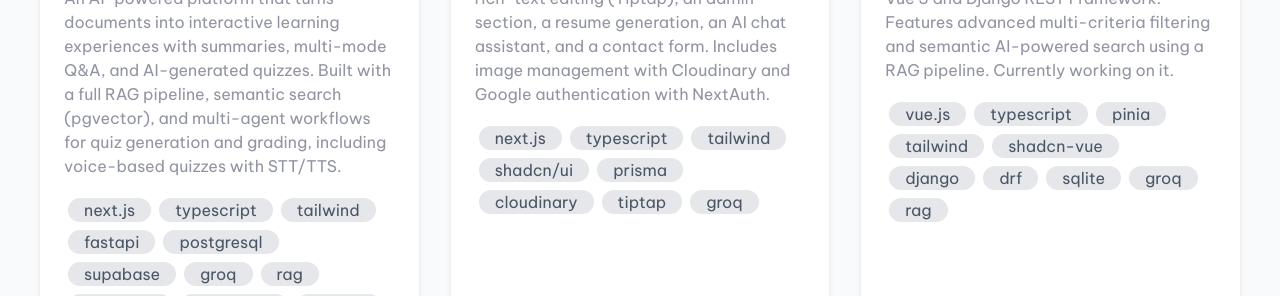
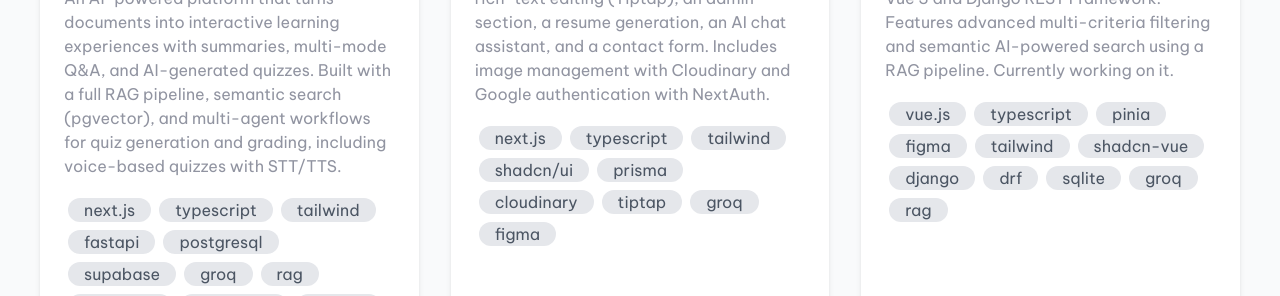
Before and after one commit to Hikmahx/Hikmah-s-Portfolio-Website, a React (Create React App) app: page / in a window 1280 px wide. Shown: the part 1780-2076 px from the top of the page. Built offline with nearby package versions, Linux system fonts and the light colour scheme.

Commit message:
add 'figma' to project skills and technologies

```diff
--- a/src/components/Projects.jsx
+++ b/src/components/Projects.jsx
@@ -36,6 +36,7 @@ const projects = [
       'cloudinary',
       'tiptap',
       'groq',
+      'figma',
     ],
     github: 'https://github.com/Hikmahx/content-writer-website',
     live: 'https://sarahyousuph.com',
@@ -49,6 +50,7 @@ const projects = [
       'vue.js',
       'typescript',
       'pinia',
+      'figma',
       'tailwind',
       'shadcn-vue',
       'django',
@@ -86,7 +88,7 @@ const projects = [
     image: require('../assets/projects-images/techsticks.vercel.app_.png'),
     description:
       'An open-source website collaborative tech resource platform where users can discover and contribute valuable resources across various fields, including design, AI, testing, accessibility, etc.',
-    skills: ['typescript', 'next.js', 'tailwind'],
+    skills: ['typescript', 'next.js', 'tailwind', 'figma'],
     github: 'https://github.com/Hikmahx/techsticks',
     live: 'https://techsticks.vercel.app/',
   },
```
